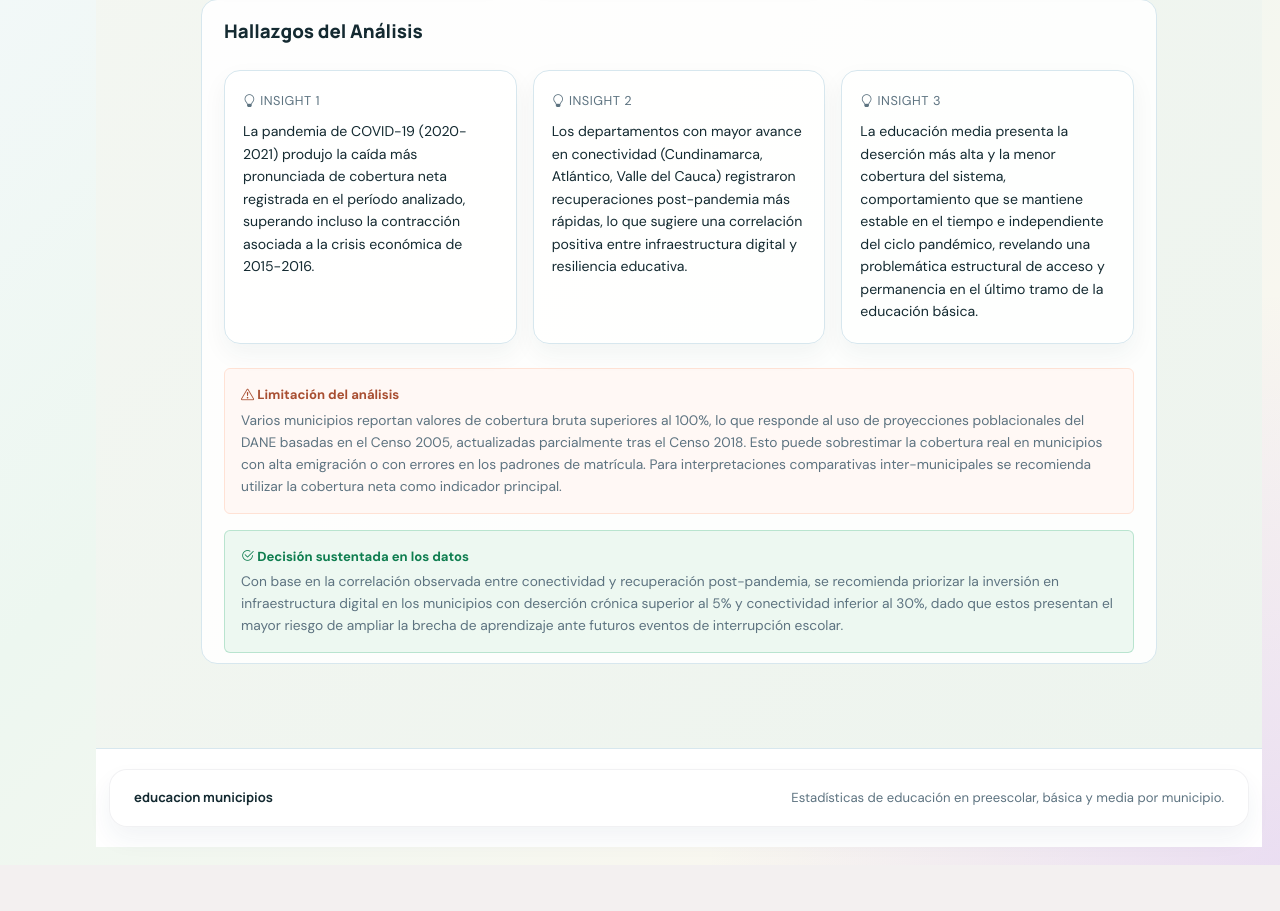
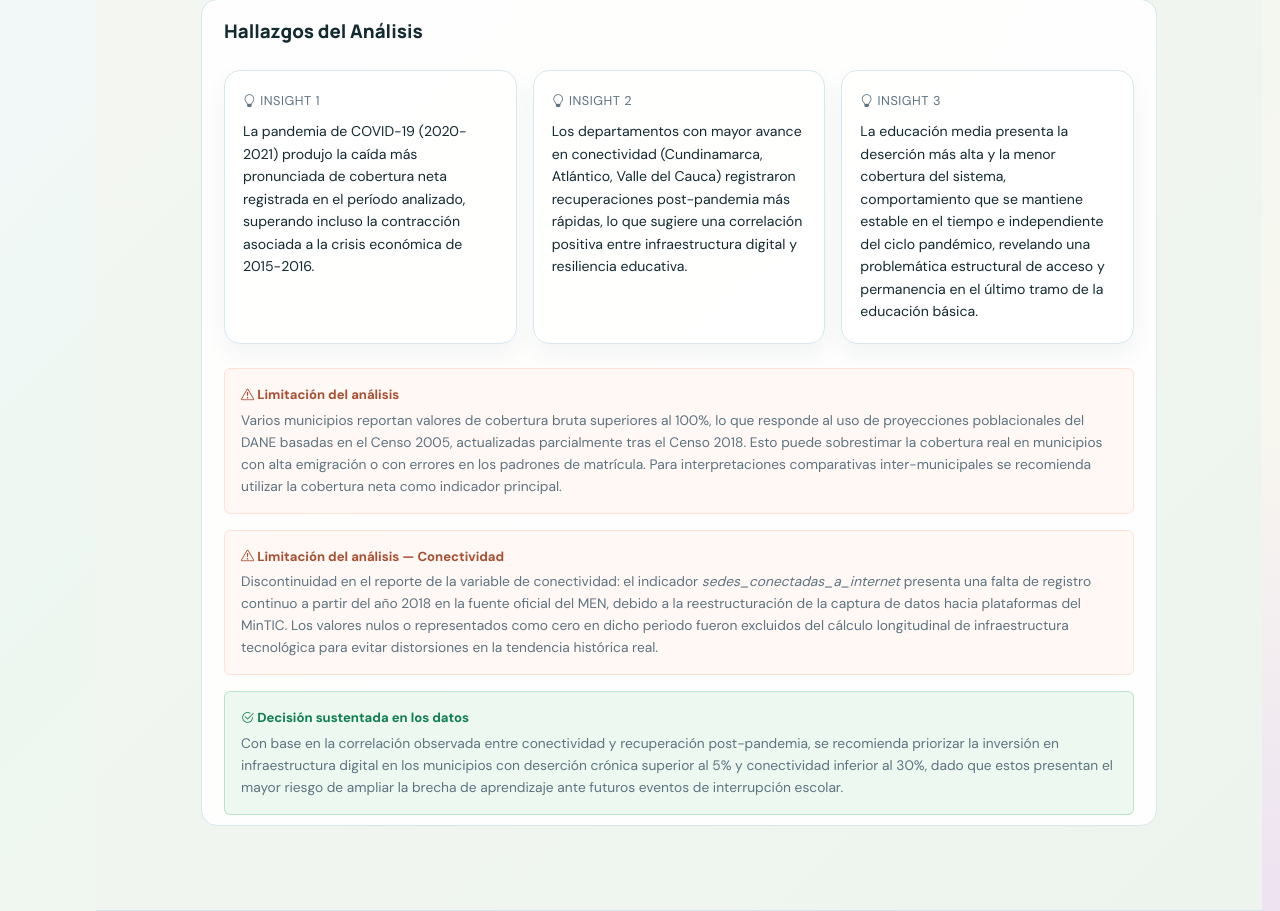
Before and after one commit to IKCR/analisis-exploratorio-datos, a Flask app: template templates/analisis/temporal.html in a window 1280 px wide. Shown: the part 558-1469 px from the top of the page. Before the commit the page ends 1423 px from the top, so only its background shows below. Run offline with Flask 3, Linux system fonts and the light colour scheme; the template is opened without the code that fills it, so the values that code supplies are empty.

Commit message:
dimensión temporal, v2

```diff
--- a/app.py
+++ b/app.py
@@ -222,25 +222,27 @@ def _generar_graficas(series):
 	fig.tight_layout()
 	graficas["g1"] = _fig_to_b64(fig)
 
-	# Gráfica 2: Conectividad a Internet
-	fig, ax = plt.subplots(figsize=(9, 4))
-	ax.set_facecolor("#f8fbf9")
-	fig.patch.set_facecolor("#ffffff")
-	ax.fill_between(anios, series["conectividad"], alpha=0.18, color=colores[2])
-	ax.plot(anios, series["conectividad"], color=colores[2], linewidth=2.4,
-			marker="D", markersize=5, label="Sedes conectadas (%)")
-	for x, y in zip(anios, series["conectividad"]):
-		if y > 0:
+	# Gráfica 2: Conectividad a Internet (solo años con reporte válido)
+	con_pares = [(a, v) for a, v in zip(anios, series["conectividad"]) if v > 0]
+	if con_pares:
+		con_anios, con_vals = zip(*con_pares)
+		fig, ax = plt.subplots(figsize=(9, 4))
+		ax.set_facecolor("#f8fbf9")
+		fig.patch.set_facecolor("#ffffff")
+		ax.fill_between(con_anios, con_vals, alpha=0.18, color=colores[2])
+		ax.plot(con_anios, con_vals, color=colores[2], linewidth=2.4,
+				marker="D", markersize=5, label="Sedes conectadas (%)")
+		for x, y in zip(con_anios, con_vals):
 			ax.annotate(f"{y:.1f}", (x, y), textcoords="offset points",
 						xytext=(0, 7), ha="center", fontsize=7.5, color=colores[2])
-	ax.set_ylabel("Sedes conectadas (%)", fontsize=9)
-	ax.set_xticks(anios)
-	ax.set_xticklabels([str(a) for a in anios], rotation=45, ha="right")
-	ax.tick_params(labelsize=8)
-	ax.grid(axis="y", linestyle="--", alpha=0.4)
-	ax.legend(fontsize=8)
-	fig.tight_layout()
-	graficas["g2"] = _fig_to_b64(fig)
+		ax.set_ylabel("Sedes conectadas (%)", fontsize=9)
+		ax.set_xticks(con_anios)
+		ax.set_xticklabels([str(a) for a in con_anios], rotation=45, ha="right")
+		ax.tick_params(labelsize=8)
+		ax.grid(axis="y", linestyle="--", alpha=0.4)
+		ax.legend(fontsize=8)
+		fig.tight_layout()
+		graficas["g2"] = _fig_to_b64(fig)
 
 	# Gráfica 3: Cobertura por nivel educativo
 	fig, ax = plt.subplots(figsize=(9, 4))
--- a/templates/analisis/temporal.html
+++ b/templates/analisis/temporal.html
@@ -160,6 +160,19 @@
         </p>
       </div>
 
+      <div class="mt-3 p-3 rounded" style="background:#fff8f5; border:1px solid #ffe2d5;">
+        <p class="mb-1" style="font-size:.82rem; font-weight:700; color:#a84e31;">
+          <i class="bi bi-exclamation-triangle" aria-hidden="true"></i> Limitación del análisis — Conectividad
+        </p>
+        <p style="font-size:.86rem; margin:0; color:var(--muted); line-height:1.6;">
+          Discontinuidad en el reporte de la variable de conectividad: el indicador
+          <em>sedes_conectadas_a_internet</em> presenta una falta de registro continuo a partir del año 2018
+          en la fuente oficial del MEN, debido a la reestructuración de la captura de datos hacia plataformas
+          del MinTIC. Los valores nulos o representados como cero en dicho periodo fueron excluidos del cálculo
+          longitudinal de infraestructura tecnológica para evitar distorsiones en la tendencia histórica real.
+        </p>
+      </div>
+
       <div class="mt-3 p-3 rounded" style="background:#edf8f1; border:1px solid rgba(30,168,106,.25);">
         <p class="mb-1" style="font-size:.82rem; font-weight:700; color:var(--green-dark);">
           <i class="bi bi-check2-circle" aria-hidden="true"></i> Decisión sustentada en los datos
```
